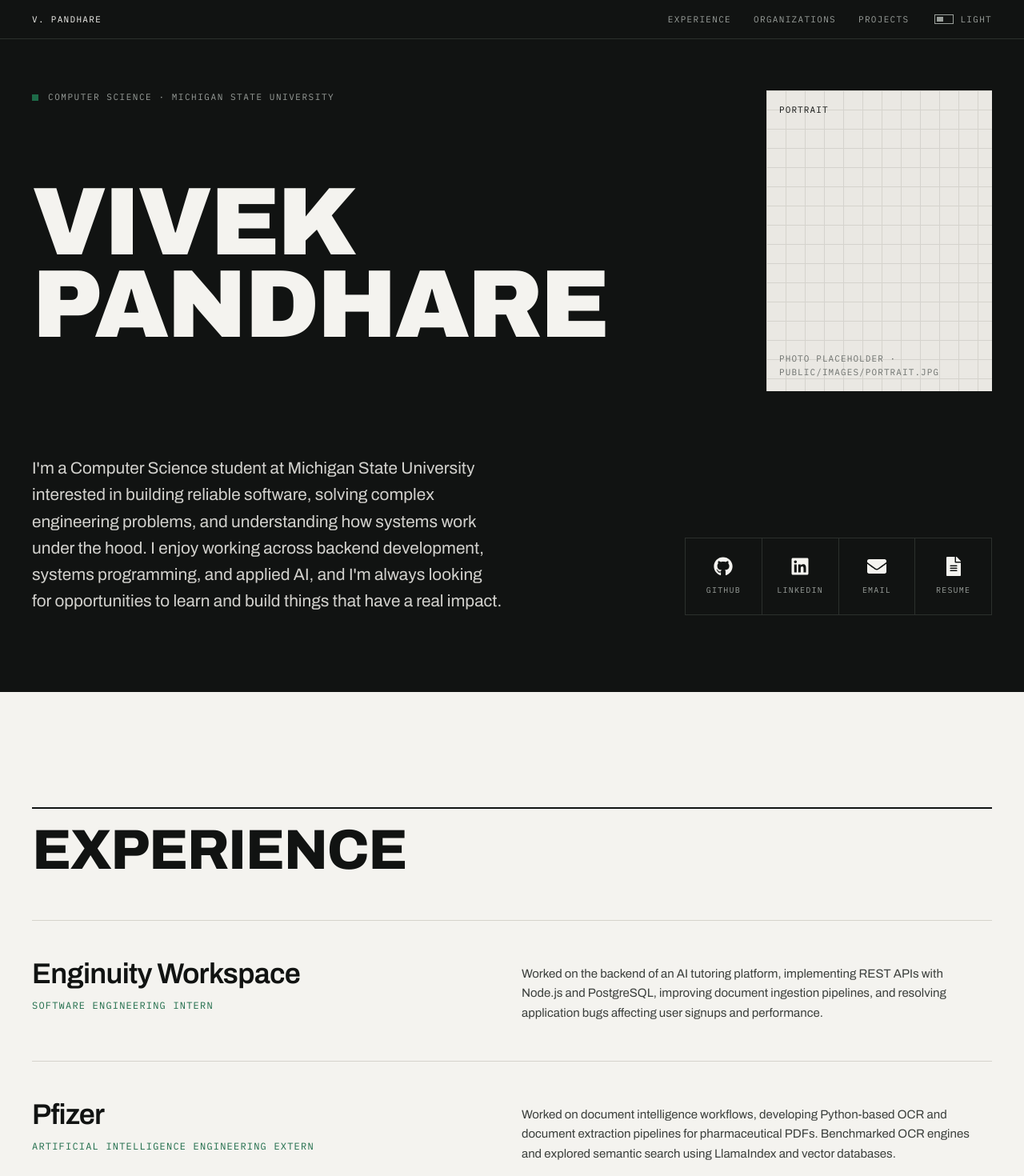
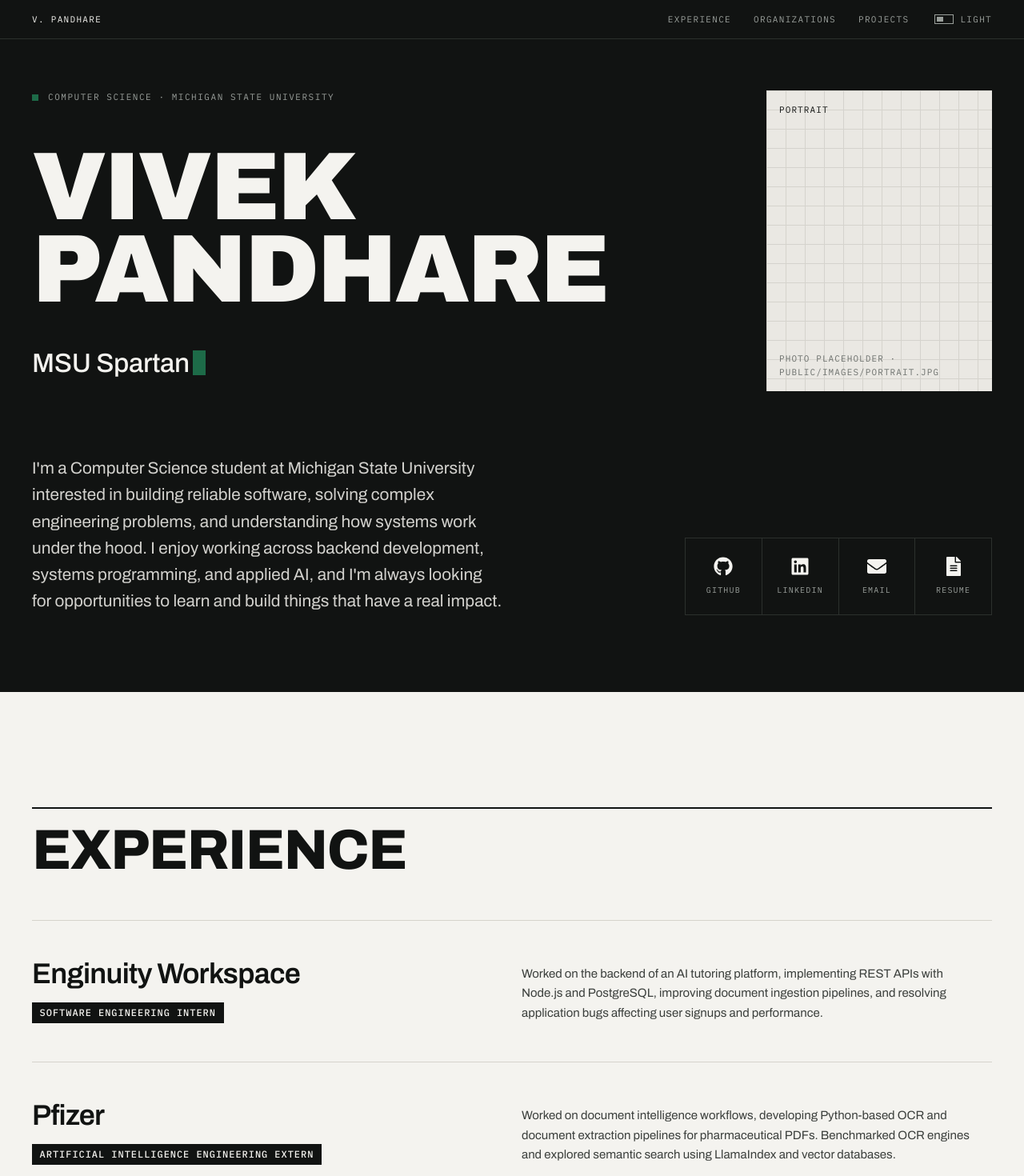
Before and after one commit to vpandhare-25/portfolio, a Next.js app: page / in a window 1280 px wide. Shown: the top 1470 px of the page at 80% size. Built offline with nearby package versions, Linux system fonts and the light colour scheme.

Commit message:
Add typing roles, project hover border, smaller project names and role tags

```diff
--- a/src/app/globals.css
+++ b/src/app/globals.css
@@ -19,6 +19,8 @@
   --band-ink: #f4f3ef;
   --band-muted: #9a9f9b;
   --band-rule: #2c302d;
+  --chip-bg: #111312;
+  --chip-fg: #f4f3ef;
 }
 
 .dark {
@@ -33,6 +35,8 @@
   --band-ink: #ecebe6;
   --band-muted: #8e938e;
   --band-rule: #262a27;
+  --chip-bg: #ecebe6;
+  --chip-fg: #121413;
 }
 
 @theme inline {
@@ -91,3 +95,24 @@ body {
     linear-gradient(90deg, var(--rule) 1px, transparent 1px);
   background-size: 24px 24px;
 }
+
+/* Role label (e.g. "Software Engineering Intern"): a solid tag so it stands out. */
+.role-tag {
+  display: inline-block;
+  background: var(--chip-bg);
+  color: var(--chip-fg);
+  padding: 0.3rem 0.6rem;
+  font-family: var(--font-mono);
+  font-size: 12px;
+  font-weight: 500;
+  letter-spacing: 0.08em;
+  line-height: 1.4;
+  text-transform: uppercase;
+}
+
+/* Blinking cursor for the typing animation under the name. */
+@keyframes blink {
+  50% {
+    opacity: 0;
+  }
+}
--- a/src/components/Experience.tsx
+++ b/src/components/Experience.tsx
@@ -18,7 +18,9 @@ export default function Experience() {
               <h3 className="text-[clamp(1.6rem,2.8vw,2.4rem)] font-semibold leading-[1.05] tracking-[-0.02em] transition-transform duration-300 group-hover:translate-x-1">
                 {job.company}
               </h3>
-              <p className="mt-3 font-mono text-xs uppercase tracking-[0.1em] text-signal">{job.role}</p>
+              <p className="mt-4">
+                <span className="role-tag">{job.role}</span>
+              </p>
             </div>
             <p className="col-span-12 max-w-xl text-[15px] leading-relaxed text-ink-2 md:col-span-6 md:pt-1.5">
               {job.description}
--- a/src/components/Hero.tsx
+++ b/src/components/Hero.tsx
@@ -1,6 +1,7 @@
 import { FaEnvelope, FaFileAlt, FaGithub, FaLinkedin } from "react-icons/fa";
 import { links, profile } from "@/content/site";
 import Photo from "./Photo";
+import Typewriter from "./Typewriter";
 
 // The contact links as a row of square icon buttons. GitHub, LinkedIn and the resume
 // open in a new tab; Email opens the visitor's own mail app with the address filled in.
@@ -27,7 +28,13 @@ export default function Hero() {
           <span className="block">{profile.lastName}</span>
         </h1>
 
-        <figure className="col-span-8 col-start-1 mt-10 sm:col-span-5 md:col-span-3 md:col-start-10 md:row-span-2 md:row-start-1 md:mt-0">
+        {/* Typing line under the name: types each role, deletes it, then types the next. */}
+        <Typewriter
+          phrases={profile.roles}
+          className="col-span-12 mt-6 h-[1.3em] whitespace-nowrap text-[clamp(1.35rem,2.6vw,2.25rem)] font-medium leading-[1.3] tracking-[-0.01em] text-band-ink md:col-span-9 md:row-start-3 md:mt-8"
+        />
+
+        <figure className="col-span-8 col-start-1 mt-10 sm:col-span-5 md:col-span-3 md:col-start-10 md:row-span-3 md:row-start-1 md:mt-0">
           <Photo
             src={profile.portrait}
             alt="Portrait of Vivek Pandhare"
--- a/src/components/Organizations.tsx
+++ b/src/components/Organizations.tsx
@@ -74,8 +74,8 @@ export default function Organizations() {
                     >
                       {org.name}
                     </span>
-                    <span className="mt-3 block font-mono text-xs uppercase tracking-[0.1em] text-signal">
-                      {org.role}
+                    <span className="mt-4 block">
+                      <span className="role-tag">{org.role}</span>
                     </span>
                     <span className="mt-3 block max-w-md text-[15px] leading-relaxed text-ink-2">
                       {org.description}
--- a/src/components/Projects.tsx
+++ b/src/components/Projects.tsx
@@ -11,11 +11,14 @@ export default function Projects() {
 
       <div className="mt-10 space-y-6 md:mt-14 md:space-y-8">
         {projects.map((p) => (
-          <article key={p.name} className="bg-paper-2 p-5 md:p-10">
+          <article
+            key={p.name}
+            className="border-2 border-transparent bg-paper-2 p-5 transition-colors duration-300 hover:border-ink md:p-10"
+          >
             {/* Title row */}
             <div className="flex flex-wrap items-start justify-between gap-x-8 gap-y-4">
               <div>
-                <h3 className="wide text-[clamp(1.9rem,4vw,3.25rem)] font-extrabold uppercase leading-[0.95] tracking-[-0.02em]">
+                <h3 className="wide text-[clamp(1.4rem,2.4vw,2rem)] font-extrabold uppercase leading-[1] tracking-[-0.02em]">
                   {p.name}
                 </h3>
                 <p className="mt-2 text-ink-2">{p.subtitle}</p>
--- /dev/null
+++ b/src/components/Typewriter.tsx
@@ -0,0 +1,69 @@
+"use client";
+
+import { useEffect, useState, useSyncExternalStore } from "react";
+
+// Reads the OS "reduce motion" setting and stays in sync if it changes.
+const motionQuery = "(prefers-reduced-motion: reduce)";
+function subscribeReducedMotion(onChange: () => void) {
+  const query = window.matchMedia(motionQuery);
+  query.addEventListener("change", onChange);
+  return () => query.removeEventListener("change", onChange);
+}
+function getReducedMotion() {
+  return window.matchMedia(motionQuery).matches;
+}
+
+const TYPE_MS = 75; // time per letter while typing
+const DELETE_MS = 40; // time per letter while deleting
+const HOLD_MS = 1600; // pause once a word is fully typed
+const GAP_MS = 350; // pause before typing the next word
+
+// Types each phrase out letter by letter, holds it, deletes it, then moves to the next one.
+// Visitors who ask their OS for reduced motion see the phrases listed instead.
+export default function Typewriter({ phrases, className = "" }: { phrases: string[]; className?: string }) {
+  const [index, setIndex] = useState(0); // which phrase
+  const [length, setLength] = useState(0); // how many letters are showing
+  const [deleting, setDeleting] = useState(false);
+  const reduceMotion = useSyncExternalStore(subscribeReducedMotion, getReducedMotion, () => false);
+
+  // One timer per step: add a letter, remove a letter, or switch direction.
+  useEffect(() => {
+    if (reduceMotion) return;
+    const phrase = phrases[index];
+    let delay = deleting ? DELETE_MS : TYPE_MS;
+    let next: () => void;
+
+    if (!deleting && length === phrase.length) {
+      delay = HOLD_MS;
+      next = () => setDeleting(true);
+    } else if (deleting && length === 0) {
+      delay = GAP_MS;
+      next = () => {
+        setDeleting(false);
+        setIndex((i) => (i + 1) % phrases.length);
+      };
+    } else {
+      next = () => setLength((n) => n + (deleting ? -1 : 1));
+    }
+
+    const timer = setTimeout(next, delay);
+    return () => clearTimeout(timer);
+  }, [index, length, deleting, reduceMotion, phrases]);
+
+  return (
+    <p className={className}>
+      {/* Screen readers get the full list once instead of hearing every keystroke. */}
+      <span className="sr-only">{phrases.join(", ")}</span>
+      <span aria-hidden>
+        {reduceMotion ? (
+          phrases.join(" · ")
+        ) : (
+          <>
+            {phrases[index].slice(0, length)}
+            <span className="ml-1 inline-block h-[0.95em] w-[0.5em] translate-y-[0.12em] animate-[blink_1s_steps(1)_infinite] bg-signal" />
+          </>
+        )}
+      </span>
+    </p>
+  );
+}
--- a/src/content/site.ts
+++ b/src/content/site.ts
@@ -8,6 +8,8 @@ export const profile = {
   firstName: "Vivek",
   lastName: "Pandhare",
   kicker: "Computer Science · Michigan State University",
+  // These type out one at a time under the name.
+  roles: ["Software Engineer", "MSU Spartan", "Dancer", "Tech Enthusiast"],
   intro:
     "I'm a Computer Science student at Michigan State University interested in building reliable software, solving complex engineering problems, and understanding how systems work under the hood. I enjoy working across backend development, systems programming, and applied AI, and I'm always looking for opportunities to learn and build things that have a real impact.",
   // Your photo: public/images/portrait.jpg -> "/images/portrait.jpg"
```
